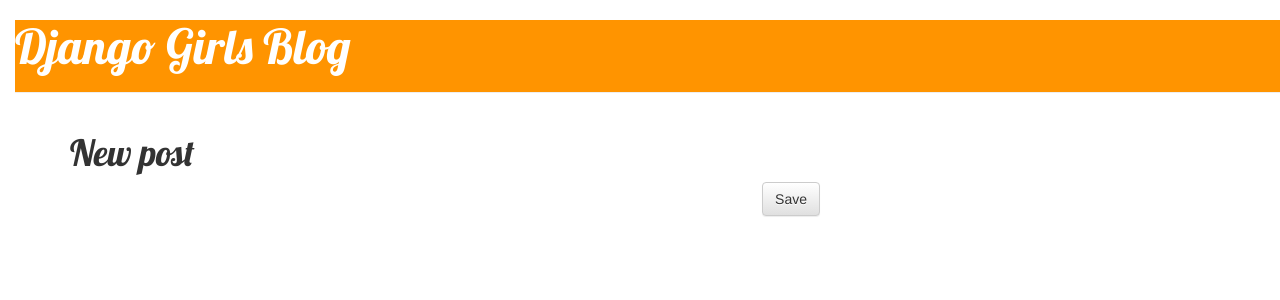
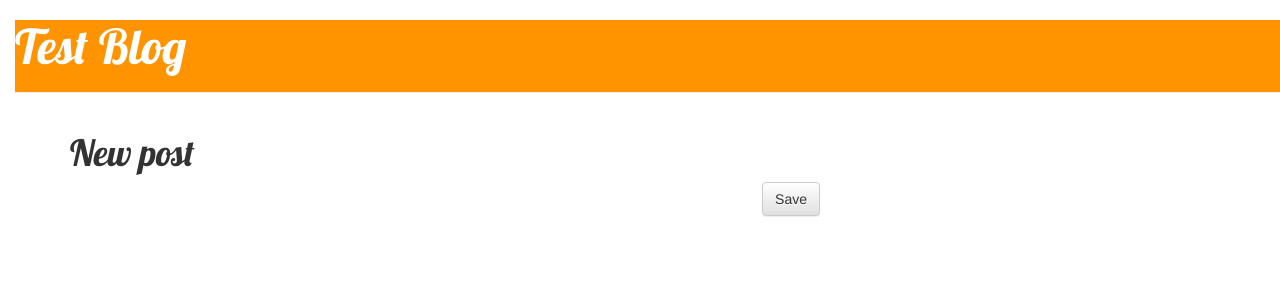
Before and after one commit to Rikitikitavi69/djangogirls, a Django app: page /post/new/ in a window 1280 px wide. Shown: the top 300 px of the page. Run offline with Django 3.2, Linux system fonts and the light colour scheme; some libraries are stand-ins or nearby versions.

Commit message:
minor changes in base.html

```diff
--- a/blog/templates/blog/base.html
+++ b/blog/templates/blog/base.html
@@ -2,7 +2,7 @@
 <!DOCTYPE html>
 <html>
     <head>
-        <title>Django Girls blog</title>
+        <title>Test Blog</title>
         <link rel="stylesheet" href="//maxcdn.bootstrapcdn.com/bootstrap/3.2.0/css/bootstrap.min.css">
         <link rel="stylesheet" href="//maxcdn.bootstrapcdn.com/bootstrap/3.2.0/css/bootstrap-theme.min.css">
         <link href='//fonts.googleapis.com/css?family=Lobster&subset=latin,latin-ext' rel='stylesheet' type='text/css'>
@@ -13,7 +13,7 @@
             {% if user.is_authenticated %}
             <a href="{% url 'post_new' %}" class="top-menu"><span class="glyphicon glyphicon-plus"></span></a>
             {% endif %}
-            <h1><a href="/">Django Girls Blog</a></h1>
+            <h1><a href="/">Test Blog</a></h1>
         </div>
         <div class="content container">
             <div class="row">
```
